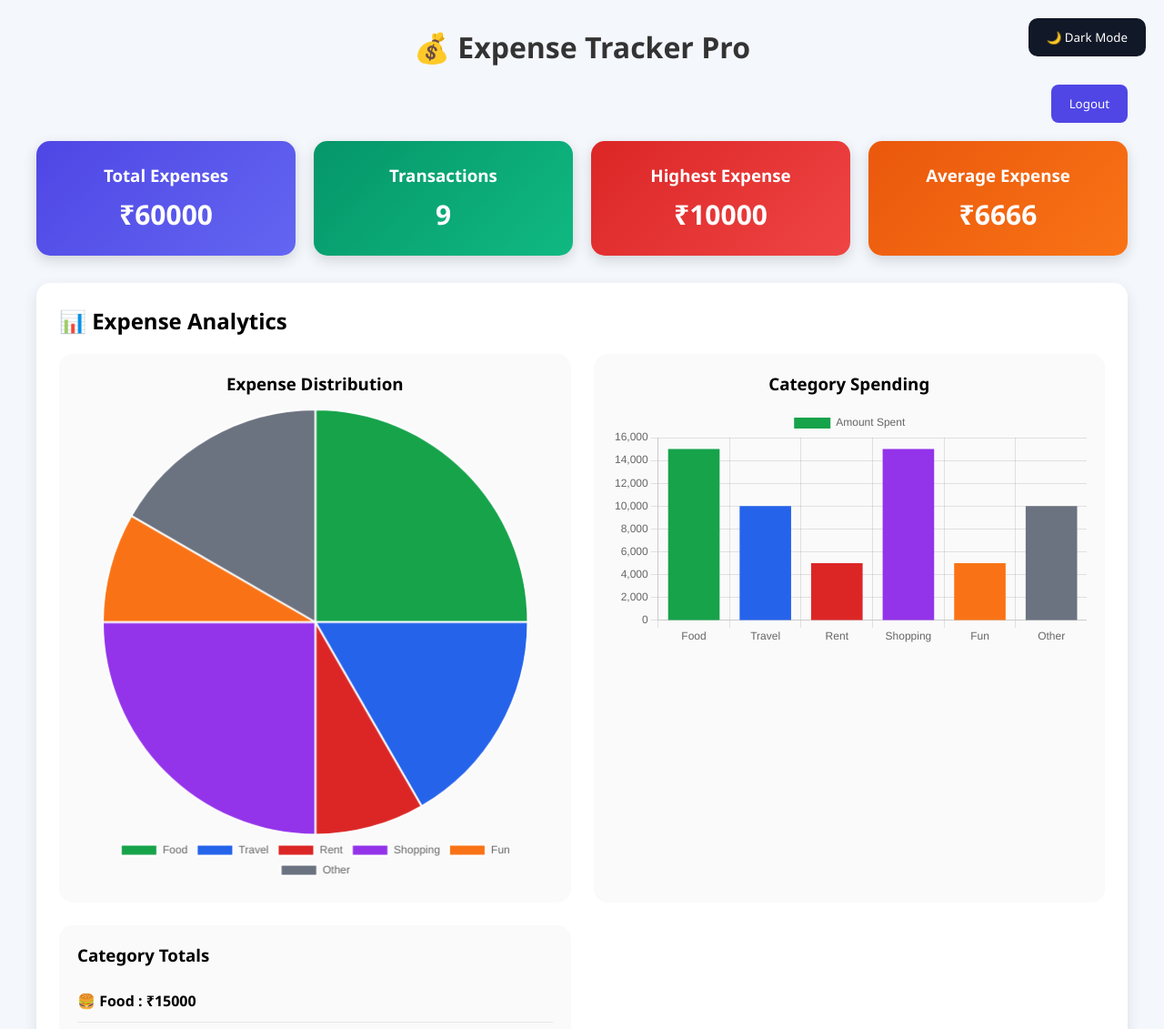
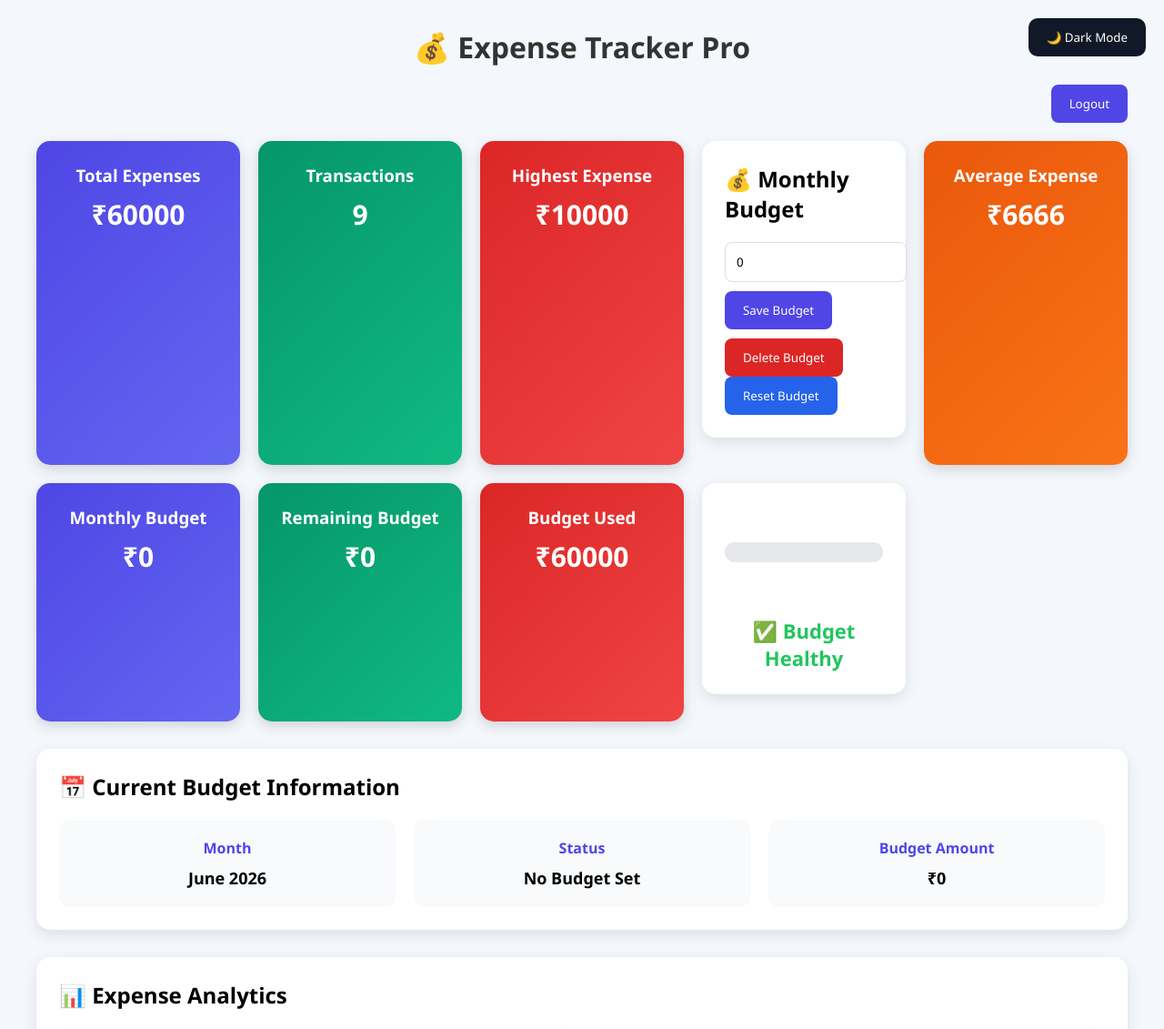
Before and after one commit to Shannu-2006/Expenses-Tracker-pro, a Flask app: page / in a window 1280 px wide. Shown: the top 1131 px of the page at 91% size. Run offline with Flask 3, Linux system fonts and the light colour scheme; a user stored in the database is signed in; data comes from the database, SQL or seed files in the repository; both versions use the stored data as it was after the commit.

```diff
--- a/app.py
+++ b/app.py
@@ -1,3 +1,4 @@
+from datetime import datetime
 from flask import (
     Flask,
     render_template,
@@ -45,8 +46,32 @@ class User(db.Model):
         db.String(255),
         nullable=False
     )
+class Budget(db.Model):
+    id = db.Column(
+        db.Integer,
+        primary_key=True
+    )
 
+    amount = db.Column(
+        db.Integer,
+        nullable=False
+    )
 
+    month = db.Column(
+        db.Integer,
+        nullable=False
+    )
+
+    year = db.Column(
+        db.Integer,
+        nullable=False
+    )
+
+    user_id = db.Column(
+        db.Integer,
+        db.ForeignKey('user.id'),
+        nullable=False
+    )
 class Expense(db.Model):
     id = db.Column(
         db.Integer,
@@ -152,13 +177,111 @@ def login():
 def logout():
 
     session.clear()
+@app.route('/delete_budget')
+def delete_budget():
+    if 'user_id' not in session:
+        return redirect('/login')
+
+    current_month = datetime.now().month
+    current_year = datetime.now().year
+
+    budget = Budget.query.filter_by(
+        user_id=session['user_id'],
+        month=current_month,
+        year=current_year
+    ).first()
+
+    if budget:
+
+        db.session.delete(budget)
+        db.session.commit()
+
+        flash("Budget deleted successfully!")
+
+    else:
+
+        flash("No budget found for this month.")
+
+    return redirect('/')
 
     return redirect('/login')
+@app.route('/reset_budget')
+def reset_budget():
 
+    if 'user_id' not in session:
+        return redirect('/login')
 
-with app.app_context():
-    db.create_all()
+    current_month = datetime.now().month
+    current_year = datetime.now().year
 
+    budget = Budget.query.filter_by(
+        user_id=session['user_id'],
+        month=current_month,
+        year=current_year
+    ).first()
+
+    if budget:
+
+        budget.amount = 0
+        db.session.commit()
+
+        flash("Budget reset successfully!")
+
+    else:
+
+        flash("No budget found for this month.")
+
+    return redirect('/')
+@app.route('/set_budget', methods=['POST'])
+def set_budget():
+
+    if 'user_id' not in session:
+        return redirect('/login')
+
+    amount = int(request.form['budget'])
+
+    current_month = datetime.now().month
+    current_year = datetime.now().year
+
+    budget = Budget.query.filter_by(
+        user_id=session['user_id'],
+        month=current_month,
+        year=current_year
+    ).first()
+
+    if budget:
+
+        budget.amount = amount
+
+    else:
+
+        budget = Budget(
+            amount=amount,
+            month=current_month,
+            year=current_year,
+            user_id=session['user_id']
+        )
+
+        db.session.add(budget)
+
+    db.session.commit()
+
+    flash("Budget Saved Successfully!")
+
+    return redirect('/')
+    current_month = datetime.now().month
+    current_year = datetime.now().year
+
+    budget = Budget.query.filter_by(
+        user_id=session['user_id'],
+        month=current_month,
+        year=current_year
+    ).first()
+
+    budget_amount = 0
+
+    if budget:
+        budget_amount = budget.amount
 
 @app.route('/', methods=['GET', 'POST'])
 def home():
@@ -172,13 +295,12 @@ def home():
         amount = request.form['amount']
         category = request.form['category']
 
-
         expense = Expense(
             name=name,
             amount=int(amount),
             category=category,
             user_id=session['user_id']
-    )
+        )
 
         db.session.add(expense)
         db.session.commit()
@@ -186,6 +308,28 @@ def home():
         flash("Expense added successfully!")
 
         return redirect('/')
+
+    # -----------------------------
+    # Get Current Month Budget
+    # -----------------------------
+
+    current_month = datetime.now().month
+    current_year = datetime.now().year
+
+    budget = Budget.query.filter_by(
+        user_id=session['user_id'],
+        month=current_month,
+        year=current_year
+    ).first()
+
+    budget_amount = 0
+
+    if budget:
+        budget_amount = budget.amount
+
+    # -----------------------------
+    # Get Expenses
+    # -----------------------------
 
     expenses = Expense.query.filter_by(
         user_id=session['user_id']
@@ -241,7 +385,54 @@ def home():
         "transactions": transaction_count,
         "highest_expense": highest_expense,
         "average_expense": average_expense
+
     }
+    budget_used = total
+
+    remaining_budget = budget_amount - total
+
+    if remaining_budget < 0:
+        remaining_budget = 0
+
+       # -----------------------------
+    # Budget Progress Percentage
+    # -----------------------------
+
+    actual_budget_percentage = 0
+    budget_percentage = 0
+    budget_status = "healthy"
+
+    if budget_amount > 0:
+
+        actual_budget_percentage = (
+            budget_used / budget_amount
+        ) * 100
+
+        budget_percentage = min(
+            actual_budget_percentage,
+            100
+        )
+
+        if actual_budget_percentage >= 100:
+            budget_status = "danger"
+
+        elif actual_budget_percentage >= 80:
+            budget_status = "warning"
+
+        else:
+            budget_status = "healthy"
+
+    # -----------------------------
+    # Current Budget Information
+    # -----------------------------
+
+    month_name = datetime.now().strftime("%B")
+    current_year = datetime.now().year
+
+    if budget_amount > 0:
+        budget_state = "Active"
+    else:
+        budget_state = "No Budget Set"
 
     return render_template(
         'index.html',
@@ -253,10 +444,17 @@ def home():
         category_totals=category_totals,
         highest_category=highest_category,
         highest_category_amount=highest_category_amount,
-        monthly_summary=monthly_summary
+        monthly_summary=monthly_summary,
+        budget_amount=budget_amount,
+        budget_used=budget_used,
+        remaining_budget=remaining_budget,
+        budget_percentage=budget_percentage,
+        budget_status=budget_status,
+        actual_budget_percentage=actual_budget_percentage,
+        month_name=month_name,
+        current_year=current_year,
+        budget_state=budget_state
     )
-
-
 @app.route('/update/<int:id>', methods=['POST'])
 def update(id):
 
--- a/static/script.js
+++ b/static/script.js
@@ -119,6 +119,14 @@ window.onload = function() {
 
     createExpenseChart();
     createBarChart();
+
+    const progress =
+        document.querySelector(".progress-fill");
+
+    if (progress) {
+        progress.style.width =
+            progress.dataset.progress + "%";
+    }
 
 }
 
--- a/static/style.css
+++ b/static/style.css
@@ -328,7 +328,10 @@ tr:hover{
     background:#1f2937;
     color:white;
 }
-
+.dark-mode .progress-card{
+    background:#1f2937;
+    color:white;
+}
 .dark-mode .chart-box,
 .dark-mode .summary-box{
     background:#374151;
@@ -409,3 +412,187 @@ margin-top:10px;
 .auth-link{
 margin-top:20px;
 }
+/* Budget Progress */
+
+.progress-card{
+    background:white;
+    padding:25px;
+    border-radius:15px;
+    margin-bottom:30px;
+    box-shadow:0 5px 15px rgba(0,0,0,.1);
+}
+
+.progress-card h3{
+    margin-bottom:15px;
+}
+
+.progress-bar{
+    width:100%;
+    height:22px;
+    background:#e5e7eb;
+    border-radius:50px;
+    overflow:hidden;
+}
+
+.progress-fill{
+    height:100%;
+    background:linear-gradient(
+        90deg,
+        #22c55e,
+        #16a34a
+    );
+    width:0%;
+    transition:1s;
+}
+
+.progress-card p{
+    text-align:center;
+    margin-top:15px;
+    font-size:22px;
+    font-weight:bold;
+}
+/* =====================================
+   Budget Alert Colors
+===================================== */
+
+.progress-fill.healthy{
+    background:#22c55e;
+}
+
+.progress-fill.warning{
+    background:#f59e0b;
+}
+
+.progress-fill.danger{
+    background:#ef4444;
+}
+
+.healthy-text{
+    color:#22c55e;
+    font-weight:bold;
+    margin-top:10px;
+    font-size:16px;
+}
+
+.warning-text{
+    color:#f59e0b;
+    font-weight:bold;
+    margin-top:10px;
+    font-size:16px;
+}
+
+.danger-text{
+    color:#ef4444;
+    font-weight:bold;
+    margin-top:10px;
+    font-size:16px;
+}
+/* Delete Budget Button */
+
+.delete-budget-btn{
+
+    background:#dc2626;
+
+}
+
+.delete-budget-btn:hover{
+
+    background:#991b1b;
+
+}
+/* Reset Budget Button */
+
+.reset-budget-btn{
+
+    background:#2563eb;
+
+}
+
+.reset-budget-btn:hover{
+
+    background:#1d4ed8;
+
+}
+/* ===========================================
+   Current Budget Information Card
+=========================================== */
+
+.budget-info-card{
+
+    background:white;
+
+    padding:25px;
+
+    border-radius:15px;
+
+    margin-bottom:30px;
+
+    box-shadow:0 5px 15px rgba(0,0,0,.1);
+
+}
+
+.budget-info-card h2{
+
+    margin-bottom:20px;
+
+}
+
+.budget-info-grid{
+
+    display:grid;
+
+    grid-template-columns:repeat(auto-fit,minmax(220px,1fr));
+
+    gap:20px;
+
+}
+
+.budget-info-item{
+
+    background:#f8fafc;
+
+    padding:20px;
+
+    border-radius:12px;
+
+    text-align:center;
+
+}
+
+.budget-info-item strong{
+
+    display:block;
+
+    margin-bottom:10px;
+
+    color:#4f46e5;
+
+}
+
+.budget-info-item p{
+
+    font-size:18px;
+
+    font-weight:bold;
+
+}
+
+.dark-mode .budget-info-card{
+
+    background:#1f2937;
+
+    color:white;
+
+}
+
+.dark-mode .budget-info-item{
+
+    background:#374151;
+
+}
+
+.dark-mode .budget-info-item strong{
+
+    color:#60a5fa;
+
+}
--- a/templates/index.html
+++ b/templates/index.html
@@ -64,14 +64,133 @@
                 <h3>Highest Expense</h3>
                 <p>₹{{ highest_expense }}</p>
             </div>
+            <div class="form-card">
 
-            <div class="card average-card">
-                <h3>Average Expense</h3>
-                <p>₹{{ average_expense }}</p>
-            </div>
+    <h2>💰 Monthly Budget</h2>
 
+    <form action="/set_budget" method="POST">
+
+        <input
+            type="number"
+            name="budget"
+            placeholder="Enter Monthly Budget"
+            value="{{ budget_amount }}"
+            required>
+
+        <button type="submit">
+            Save Budget
+        </button>
+    <a
+         href="/delete_budget"
+         onclick="return confirm('Delete budget for this month?');">
+    <button
+        type="button"
+        class="delete-budget-btn">
+        Delete Budget
+    </button>
+    <form
+    action="/reset_budget"
+    method="GET"
+    onsubmit="return confirm('Reset budget to ₹0?');">
+
+    <button
+        type="submit"
+        class="reset-budget-btn">
+
+        Reset Budget
+
+    </button>
+
+</form>
+
+</a>
+
+    </form>
+
+</div>
+          <div class="card average-card">
+    <h3>Average Expense</h3>
+    <p>₹{{ average_expense }}</p>
+</div>
+
+<div class="card total-card">
+    <h3>Monthly Budget</h3>
+    <p>₹{{ budget_amount }}</p>
+</div>
+
+<div class="card transaction-card">
+    <h3>Remaining Budget</h3>
+    <p>₹{{ remaining_budget }}</p>
+</div>
+
+<div class="card highest-card">
+    <h3>Budget Used</h3>
+    <p>₹{{ budget_used }}</p>
+</div>
+
+<div class="card progress-card">
+
+    <h3>Budget Progress</h3>
+
+    <div class="progress-bar">
+        <div
+            class="progress-fill {{ budget_status }}"
+            data-progress="{{ budget_percentage }}">
+        </div>
+    </div>
+
+    <p>
+        {{ "%.1f"|format(actual_budget_percentage) }}%
+    </p>
+
+    {% if budget_status == "healthy" %}
+
+    <p class="healthy-text">
+        ✅ Budget Healthy
+    </p>
+
+    {% elif budget_status == "warning" %}
+
+    <p class="warning-text">
+        ⚠ Warning: Approaching Budget
+    </p>
+
+    {% elif budget_status == "danger" %}
+
+    <p class="danger-text">
+        🚨 Budget Exceeded
+    </p>
+
+    {% endif %}
+
+</div>
+
+</div> <!-- End Dashboard -->
+
+<div class="budget-info-card">
+
+    <h2>📅 Current Budget Information</h2>
+
+    <div class="budget-info-grid">
+
+        <div class="budget-info-item">
+            <strong>Month</strong>
+            <p>{{ month_name }} {{ current_year }}</p>
         </div>
 
+        <div class="budget-info-item">
+            <strong>Status</strong>
+            <p>{{ budget_state }}</p>
+        </div>
+
+        <div class="budget-info-item">
+            <strong>Budget Amount</strong>
+            <p>₹{{ budget_amount }}</p>
+        </div>
+
+    </div>
+
+</div>
         <!-- ANALYTICS SECTION -->
 
         <div class="analytics-card">
```
Also changed, not shown: instance/expenses.db.
